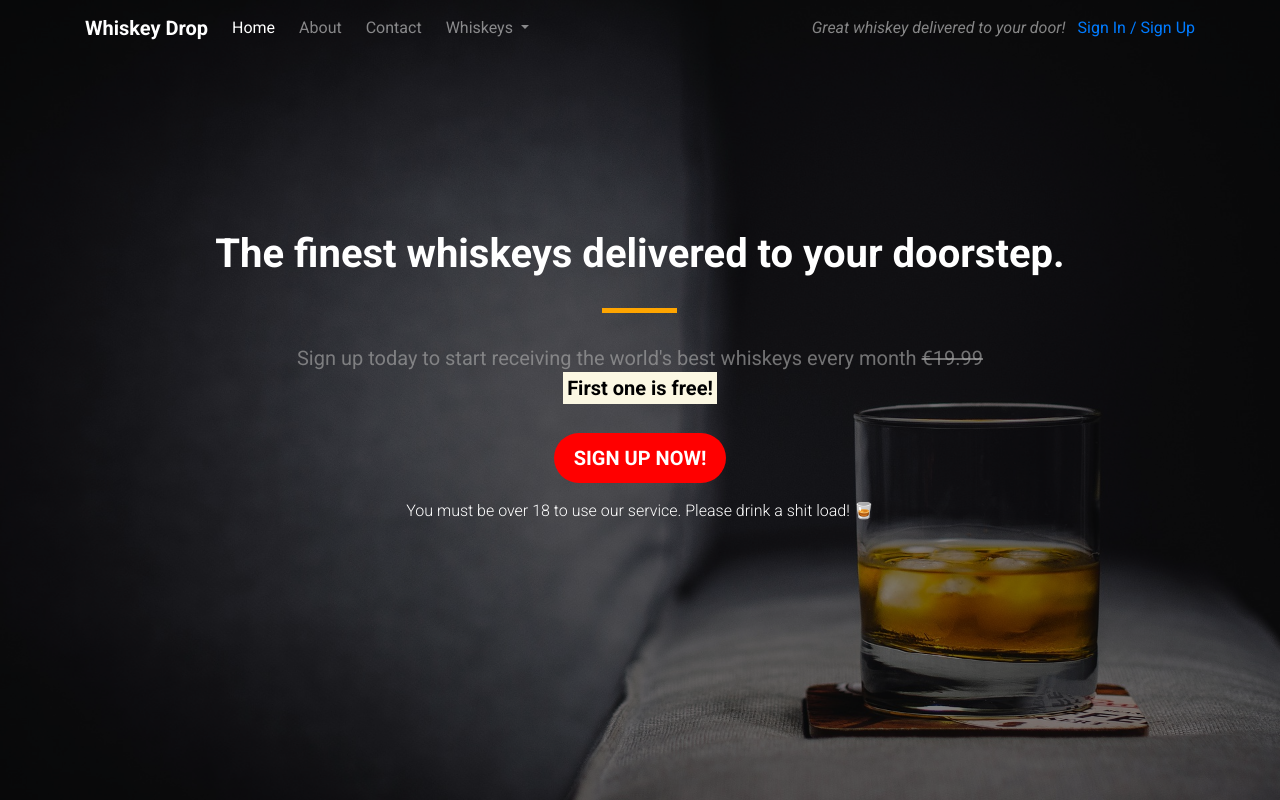
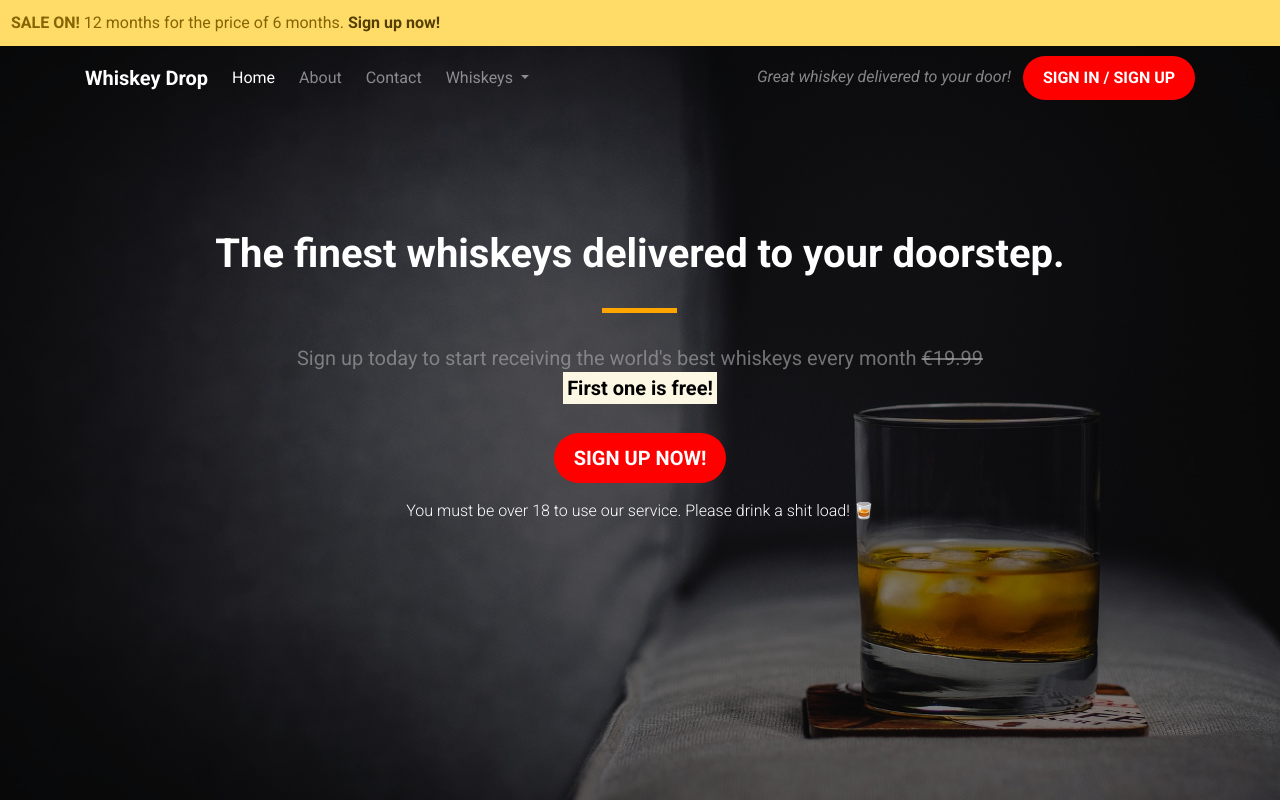
Before and after one commit to TerryLoc/bootstrap_test, a website: page index.html in a window 1280 px wide. Shown: the top 800 px of the page. Drawn offline with nearby package versions, Linux system fonts and the light colour scheme.

Commit message:
Chore: css updates

```diff
--- a/css/style.css
+++ b/css/style.css
@@ -10,7 +10,19 @@ body {
   font-family: 'Roboto', sans-serif;
 }
 
-.alert-container {
+.alert-container .col-12 {
+  padding: 0;
+}
+
+.alert {
+  border-radius: 0;
+  margin-bottom: 2px;
+  padding: 10px;
+}
+
+.alert-warning {
+  background-color: rgb(255, 220, 104);
+  border: 1px solid rgb(255, 220, 104);
 }
 
 .callout-container {
@@ -31,6 +43,8 @@ body {
 }
 
 .featured-container {
+  background-color: #bd7086;
+  padding: 20px 0 40px 0;
 }
 
 .fav-container {
@@ -122,7 +136,10 @@ body {
 }
 
 .btn--cta:hover {
+  color: white;
   background-color: #dd7900;
+  margin: -2px;
+  border: 2px solid black;
 }
 
 .btn--red {
--- a/index.html
+++ b/index.html
@@ -19,6 +19,18 @@
 
   <body>
     <div class="container-fluid navalert-container">
+      <!-- Alert -->
+      <div class="container-fluid alert-container">
+        <div class="row">
+          <div class="col-12">
+            <div class="alert alert-warning">
+              <strong>SALE ON!</strong> 12 months for the price of 6 months.
+              <a href="" class="alert-link">Sign up now!</a>
+            </div>
+          </div>
+        </div>
+      </div>
+      <!-- /.alert -->
       <nav class="navbar navbar-dark navbar-expand-sm">
         <div class="container">
           <a class="navbar-brand" href="#">Whiskey Drop</a>
@@ -75,23 +87,12 @@
             <p class="navbar-text my-auto mr-2">
               <i>Great whiskey delivered to your door!</i>
             </p>
-            <a href="/login">Sign In / Sign Up</a>
+            <a class="btn btn--cta btn--red" href="/login">Sign In / Sign Up</a>
           </div>
         </div>
       </nav>
     </div>
-    <!-- Alert -->
-    <!-- <div class="container alert-container">
-      <div class="row">
-        <div class="col-12">
-          <div class="alert alert-warning">
-            <strong>SALE ON!</strong> 12 months for the price of 6 months.
-            <a href="" class="alert-link">Sign up now!</a>
-          </div>
-        </div>
-      </div>
-    </div> -->
-    <!-- /.alert -->
+
     <!-- Callout -->
     <div class="container-fluid callout-container">
       <div class="opaque-overlay">&nbsp;</div>
@@ -181,6 +182,7 @@
     <!-- /.quotes -->
 
     <!-- Features -->
+    <div class="featured-container">
       <div class="container features-container">
         <section class="features">
           <div class="row">
@@ -196,10 +198,10 @@
                   <span class="badge badge-success">NEW</span>
                 </h3>
                 <p>
-                Lorem ipsum dolor sit amet, consectetur adipiscing elit, sed do
-                eiusmod tempor incididunt ut labore et dolore magna aliqua. Ut
-                enim ad minim veniam, quis nostrud exercitation ullamco laboris
-                nisi ut aliquip ex ea commodo consequat.
+                  Lorem ipsum dolor sit amet, consectetur adipiscing elit, sed
+                  do eiusmod tempor incididunt ut labore et dolore magna aliqua.
+                  Ut enim ad minim veniam, quis nostrud exercitation ullamco
+                  laboris nisi ut aliquip ex ea commodo consequat.
                 </p>
                 <p><a class="btn btn-light btn-sm" href="">Read More</a></p>
               </div>
@@ -211,10 +213,10 @@
                   Feature 2
                 </h3>
                 <p>
-                Lorem ipsum dolor sit amet, consectetur adipiscing elit, sed do
-                eiusmod tempor incididunt ut labore et dolore magna aliqua. Ut
-                enim ad minim veniam, quis nostrud exercitation ullamco laboris
-                nisi ut aliquip ex ea commodo consequat.
+                  Lorem ipsum dolor sit amet, consectetur adipiscing elit, sed
+                  do eiusmod tempor incididunt ut labore et dolore magna aliqua.
+                  Ut enim ad minim veniam, quis nostrud exercitation ullamco
+                  laboris nisi ut aliquip ex ea commodo consequat.
                 </p>
                 <p><a class="btn btn-light btn-sm" href="">Read More</a></p>
               </div>
@@ -226,16 +228,17 @@
                   Feature 3
                 </h3>
                 <p>
-                Lorem ipsum dolor sit amet, consectetur adipiscing elit, sed do
-                eiusmod tempor incididunt ut labore et dolore magna aliqua. Ut
-                enim ad minim veniam, quis nostrud exercitation ullamco laboris
-                nisi ut aliquip ex ea commodo consequat.
+                  Lorem ipsum dolor sit amet, consectetur adipiscing elit, sed
+                  do eiusmod tempor incididunt ut labore et dolore magna aliqua.
+                  Ut enim ad minim veniam, quis nostrud exercitation ullamco
+                  laboris nisi ut aliquip ex ea commodo consequat.
                 </p>
                 <p><a class="btn btn-light btn-sm" href="">Read More</a></p>
               </div>
             </div>
           </div>
         </section>
+      </div>
     </div>
     <!-- /.features -->
 
```
Lines whose indentation alone changed are shown as unchanged.
